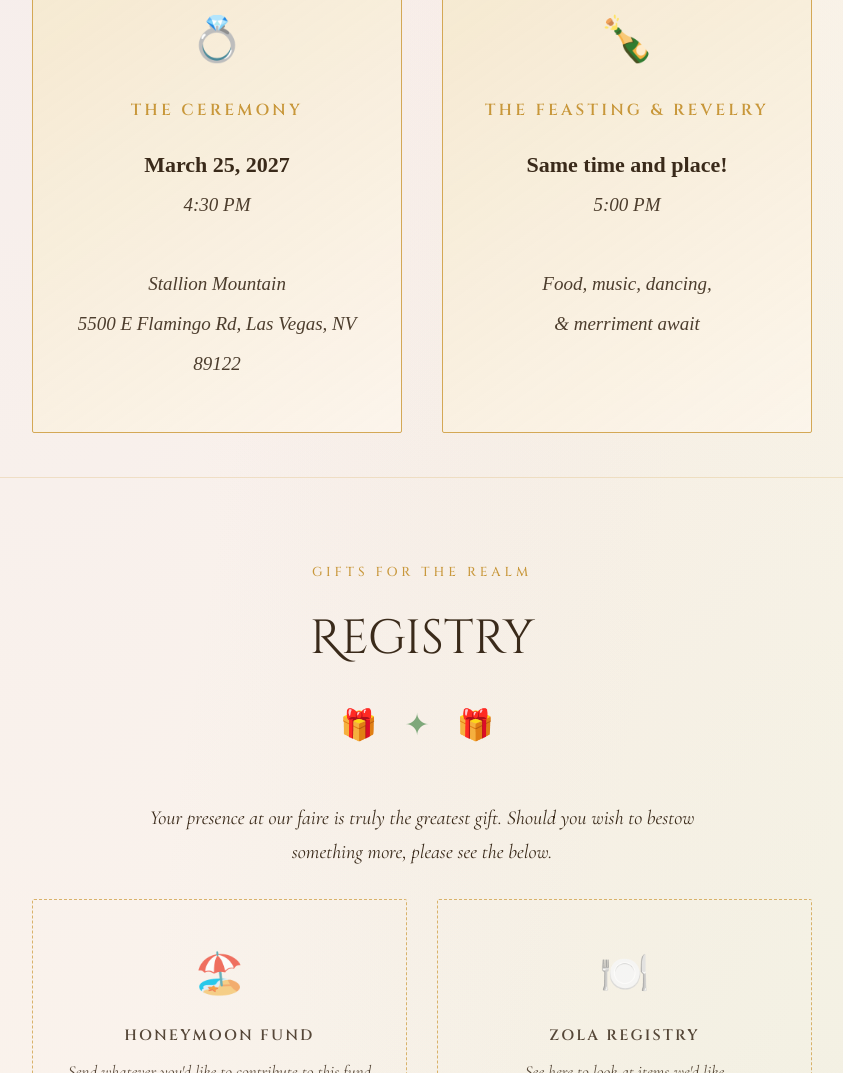
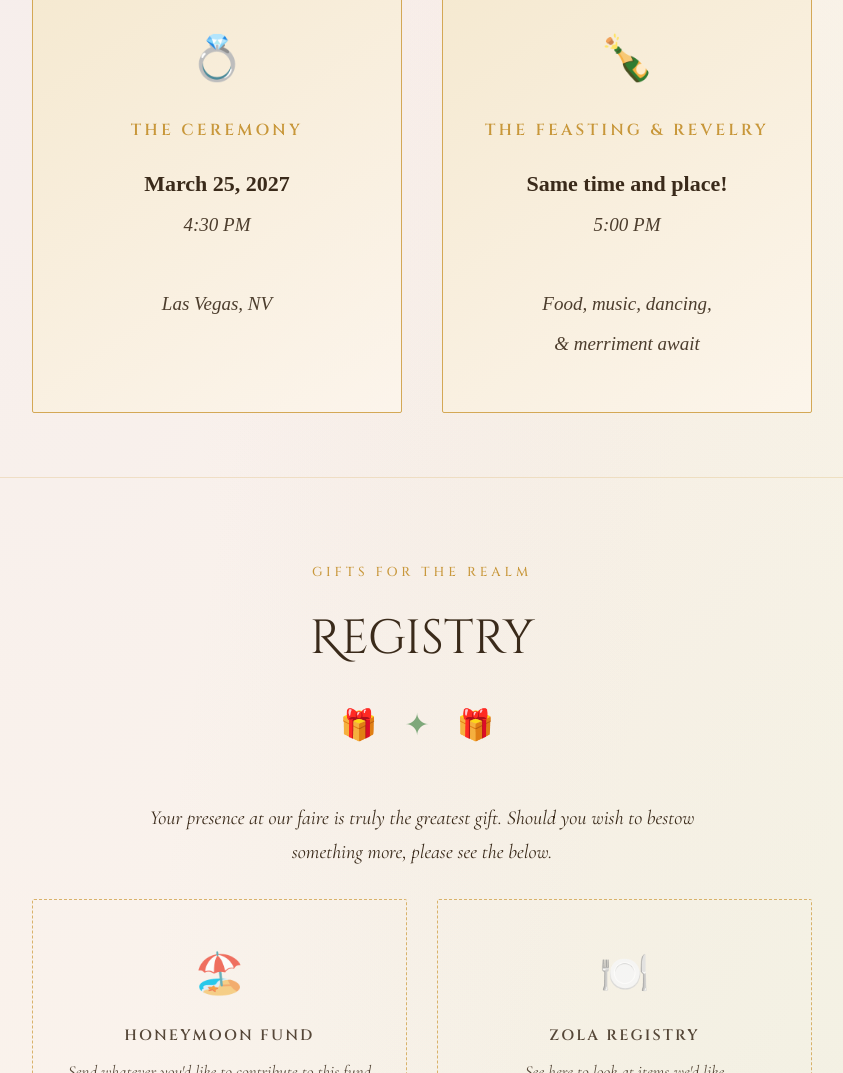
Before and after one commit to EElBard/bard-wedding-2027, a website: page Public HTML/index.html in a window 1280 px wide. Shown: the part 1923-2996 px from the top of the page, without its empty margins (218-1061 px from the left). Drawn offline with nearby package versions, Linux system fonts and the light colour scheme; a web font is replaced by a local one.

Commit message:
Replace specific ceremony address with Las Vegas, NV

```diff
--- a/Public HTML/index.html
+++ b/Public HTML/index.html
@@ -728,7 +728,7 @@
         <p>
           <strong>March 25, 2027</strong><br>
           <span class="placeholder-text">4:30 PM</span><br><br>
-          <span class="placeholder-text">Stallion Mountain<br>5500 E Flamingo Rd, Las Vegas, NV 89122</span>
+          <span class="placeholder-text">Las Vegas, NV</span>
         </p>
       </div>
       <div class="event-card">
```
